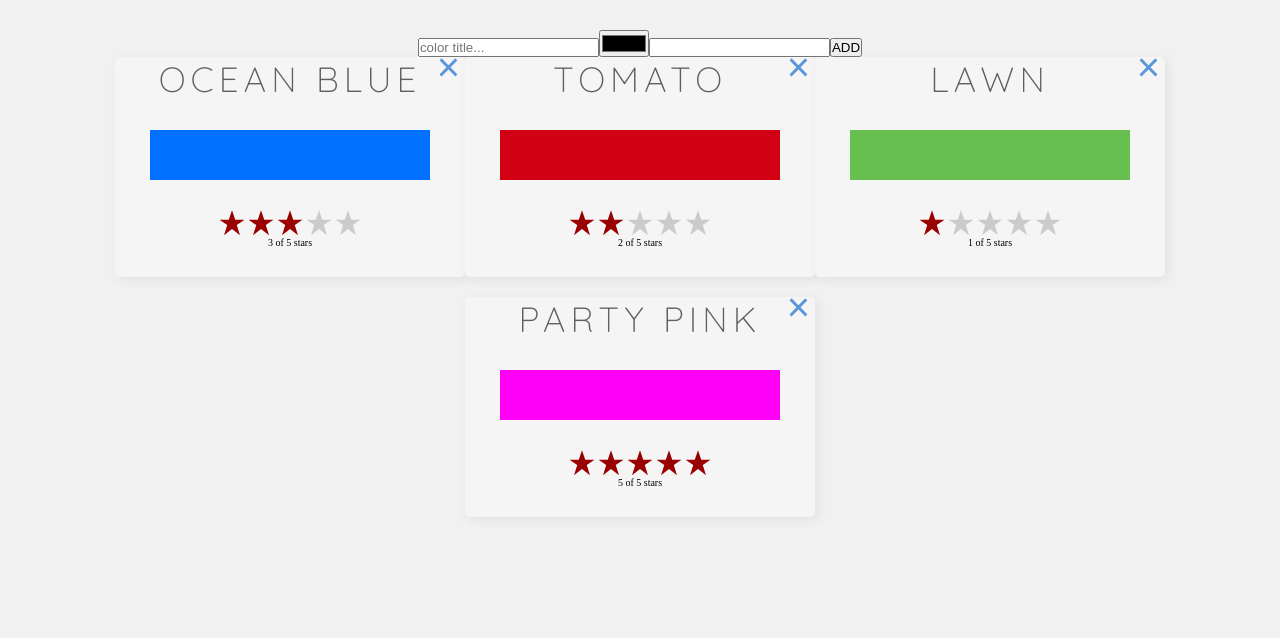
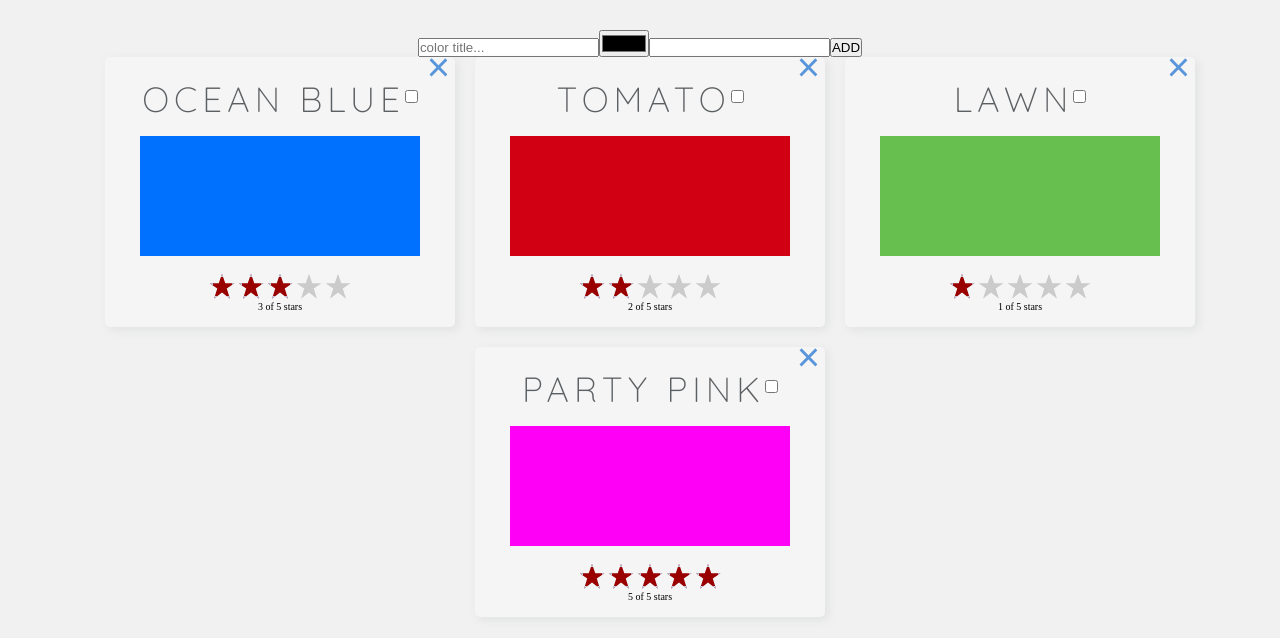
Before and after one commit to Mikaelia/color-collector, a React app: page / in a window 1280 px wide. Built offline with nearby package versions, Linux system fonts and the light colour scheme.

Commit message:
Add select color functionality

```diff
--- a/src/actionTypes.js
+++ b/src/actionTypes.js
@@ -1,6 +1,7 @@
 const constants = {
   ADD_COLOR: "ADD_COLOR",
   RATE_COLOR: "RATE_COLOR",
+  SELECT_COLOR: "SELECT_COLOR",
   REMOVE_COLOR: "REMOVE_COLOR"
 };
 
--- a/src/actions.js
+++ b/src/actions.js
@@ -19,3 +19,7 @@ export const rateColor = (id, rating) => ({
   id,
   rating
 });
+export const selectColor = id => ({
+  type: C.SELECT_COLOR,
+  id
+});
--- a/src/components/containers.js
+++ b/src/components/containers.js
@@ -1,8 +1,9 @@
 import { connect } from "react-redux";
 import AddColorForm from "./ui/AddColorForm";
 import ColorList from "./ui/ColorList";
-import { addColor, rateColor, removeColor } from "../actions";
+import { addColor, rateColor, removeColor, selectColor } from "../actions";
 
+//NewColor container component
 export const NewColor = connect(
   null,
   dispatch => ({
@@ -12,6 +13,7 @@ export const NewColor = connect(
   })
 )(AddColorForm);
 
+//Color container component
 export const Colors = connect(
   state => ({
     colors: [...state.colors]
@@ -22,6 +24,9 @@ export const Colors = connect(
     },
     onRate(id, rating) {
       dispatch(rateColor(id, rating));
+    },
+    onSelect(id) {
+      dispatch(selectColor(id));
     }
   })
 )(ColorList);
--- a/src/components/ui/Color.js
+++ b/src/components/ui/Color.js
@@ -3,14 +3,17 @@ import StarRating from "./StarRating";
 import PropTypes from "prop-types";
 
 const Color = ({
+  selected = false,
   title,
   rating = 0,
   color,
   onRate = f => f,
-  onRemove = f => f
+  onRemove = f => f,
+  toggleSelect = f => f
 }) => (
-  <section className="color-card">
-    <h1 className="heading heading-md light">{title}</h1>
+  <section className={"color-card" + (selected ? " selected" : "")}>
+    <h1 className="heading heading-md light u-mt-sm">{title}</h1>
+    <input type="checkbox" label="color-select" onClick={toggleSelect} />
     <div className="color-card__btn-container">
       <button className="color-card__btn-remove" onClick={onRemove}>
         &times;
--- a/src/components/ui/ColorList.js
+++ b/src/components/ui/ColorList.js
@@ -2,7 +2,12 @@ import React from "react";
 import PropTypes from "prop-types";
 import Color from "./Color";
 
-const ColorList = ({ colors = [], onRate = f => f, onRemove = f => f }) => (
+const ColorList = ({
+  colors = [],
+  onRate = f => f,
+  onRemove = f => f,
+  onSelect = f => f
+}) => (
   <div className="color-list">
     {colors.length === 0 ? (
       <p>No Colors Listed. (Add a Color)</p>
@@ -15,6 +20,7 @@ const ColorList = ({ colors = [], onRate = f => f, onRemove = f => f }) => (
           //Seems you can only call function in app within callback
           onRate={rating => onRate(color.id, rating)}
           onRemove={() => onRemove(color.id)}
+          toggleSelect={() => onSelect(color.id)}
         />
       ))
     )}
--- a/src/data/initialState.json
+++ b/src/data/initialState.json
@@ -11,21 +11,24 @@
             "title": "Tomato",
             "color": "#d10012",
             "rating": 2,
-            "timestamp": "Fri Mar 11 2016 12:00:00 GMT-0800 (PST)"
+            "timestamp": "Fri Mar 11 2016 12:00:00 GMT-0800 (PST)",
+            "selected": false
         },
         {
             "id": "58d9caee-6ea6-4d7b-9984-65b145031979",
             "title": "Lawn",
             "color": "#67bf4f",
             "rating": 1,
-            "timestamp": "Thu Mar 10 2016 01:11:12 GMT-0800 (PST)"
+            "timestamp": "Thu Mar 10 2016 01:11:12 GMT-0800 (PST)",
+            "selected": false
         },
         {
             "id": "a5685c39-6bdc-4727-9188-6c9a00bf7f95",
             "title": "Party Pink",
             "color": "#ff00f7",
             "rating": 5,
-            "timestamp": "Wed Mar 9 2016 03:26:00 GMT-0800 (PST)"
+            "timestamp": "Wed Mar 9 2016 03:26:00 GMT-0800 (PST)",
+            "selected": false
         }
     ],
     "sort": "SORTED_BY_DATE"
--- a/src/store/reducers.js
+++ b/src/store/reducers.js
@@ -8,7 +8,8 @@ export const color = (state = {}, action) => {
         title: action.title,
         color: action.color,
         timestamp: action.timestamp,
-        rating: 0
+        rating: 0,
+        selected: false
       };
     case C.RATE_COLOR:
       return state.id !== action.id
@@ -16,6 +17,13 @@ export const color = (state = {}, action) => {
         : {
             ...state,
             rating: action.rating
+          };
+    case C.SELECT_COLOR:
+      return state.id !== action.id
+        ? state
+        : {
+            ...state,
+            selected: !state.selected
           };
     default:
       return state;
@@ -29,6 +37,8 @@ export const colors = (state = [], action) => {
       return [...state, color({}, action)];
     case C.RATE_COLOR:
       return state.map(c => color(c, action));
+    case C.SELECT_COLOR:
+      return state.map(c => color(c, action));
     case C.REMOVE_COLOR:
       return state.filter(c => c.id !== action.id);
     default:
--- a/src/stylesheets/components/_color.scss
+++ b/src/stylesheets/components/_color.scss
@@ -1,5 +1,5 @@
 .color-card {
-    height: 22rem;
+    height: 27rem;
     width: 100%;
     max-width: 35rem;
     position: relative;
@@ -9,18 +9,22 @@
     background: $color-primary-light;
     transition: all .2s ease-in-out;
 
-
     display: flex;
     justify-content: center;
     flex-wrap: wrap;
 
+    @include respond(phone) {
+        margin-left: 2rem;
+    }
+
     &:hover {
         box-shadow: $box-shadow-dark;
+        background: darken($color-primary-light, 4%);
     }
 
     &__color {
-        height: 5rem;
-        flex-basis: 80%;
+        height: 12rem;
+        width: 80%;
     }
 
     &__btn-container {
--- a/src/stylesheets/modules/_mixins.scss
+++ b/src/stylesheets/modules/_mixins.scss
@@ -14,13 +14,12 @@ ORDER: Base + typography > general layout + grid > page layout > components
 1em = 16px
 */
 
+// From 0 - 700px
 @mixin respond($breakpoint) {
     @if $breakpoint==phone {
-        @media only screen and (max-width: 37.5em) {
+        @media only screen and (min-width: 43.75em) {
             @content
         }
-
-        ; //600px
     }
 
     @if $breakpoint==tab-port {
--- a/src/stylesheets/modules/_utility.scss
+++ b/src/stylesheets/modules/_utility.scss
@@ -1,4 +1,4 @@
-//// Margin Utilities ////
+///-- Margin Utilities -->
 
 // Margin bottom
 .u-mb-sm {
@@ -18,10 +18,24 @@
 }
 
 // Margin top
+.u-mt-sm {
+    margin-top: 2rem;
+}
+
+.u-mt-md {
+    margin-top: 3rem;
+}
+
 .u-mt-lg {
+    margin-top: 4rem;
+}
+
+.u-mt-hg {
     margin-top: 8rem;
 }
 
-.u-mt-hg {
-    margin-top: 10rem;
+/// Conditional Styles -->
+
+.selected {
+    border: 3px solid lighten($color-secondary-light, 25%);
 }
```
